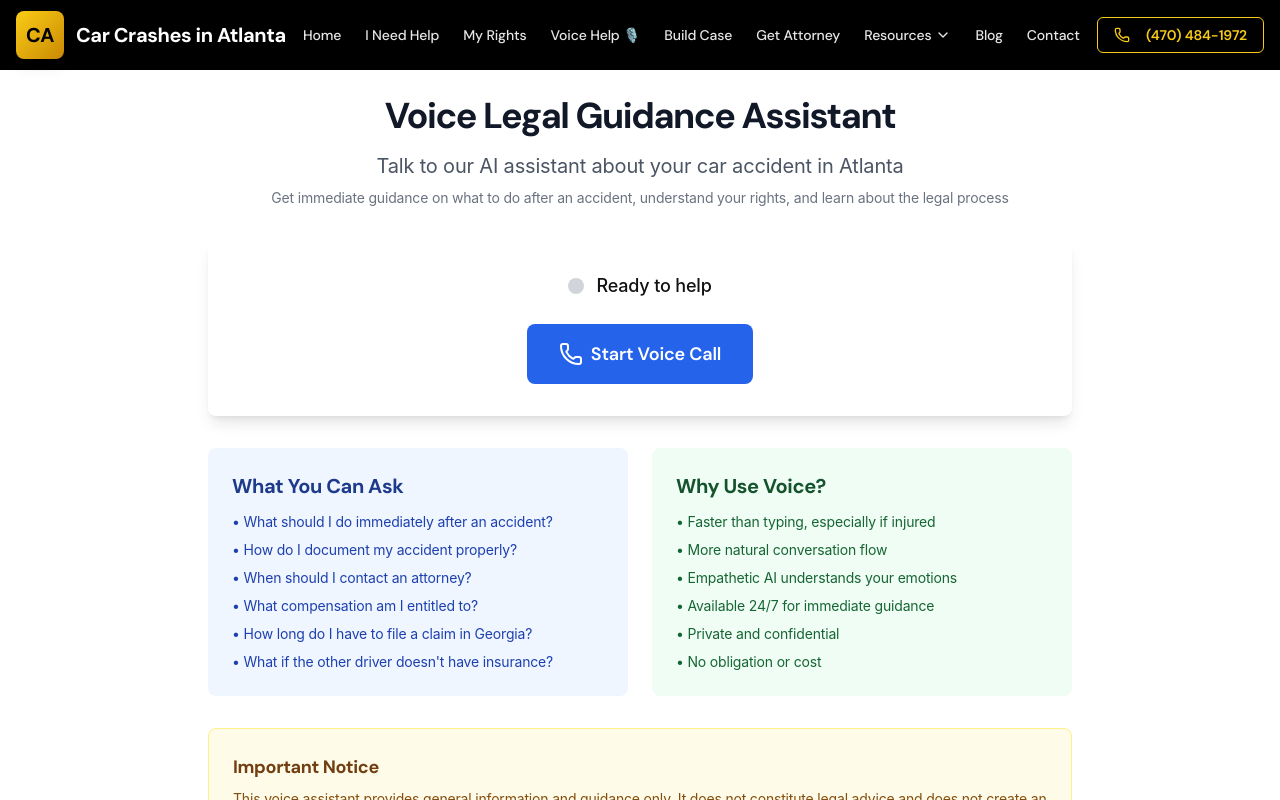
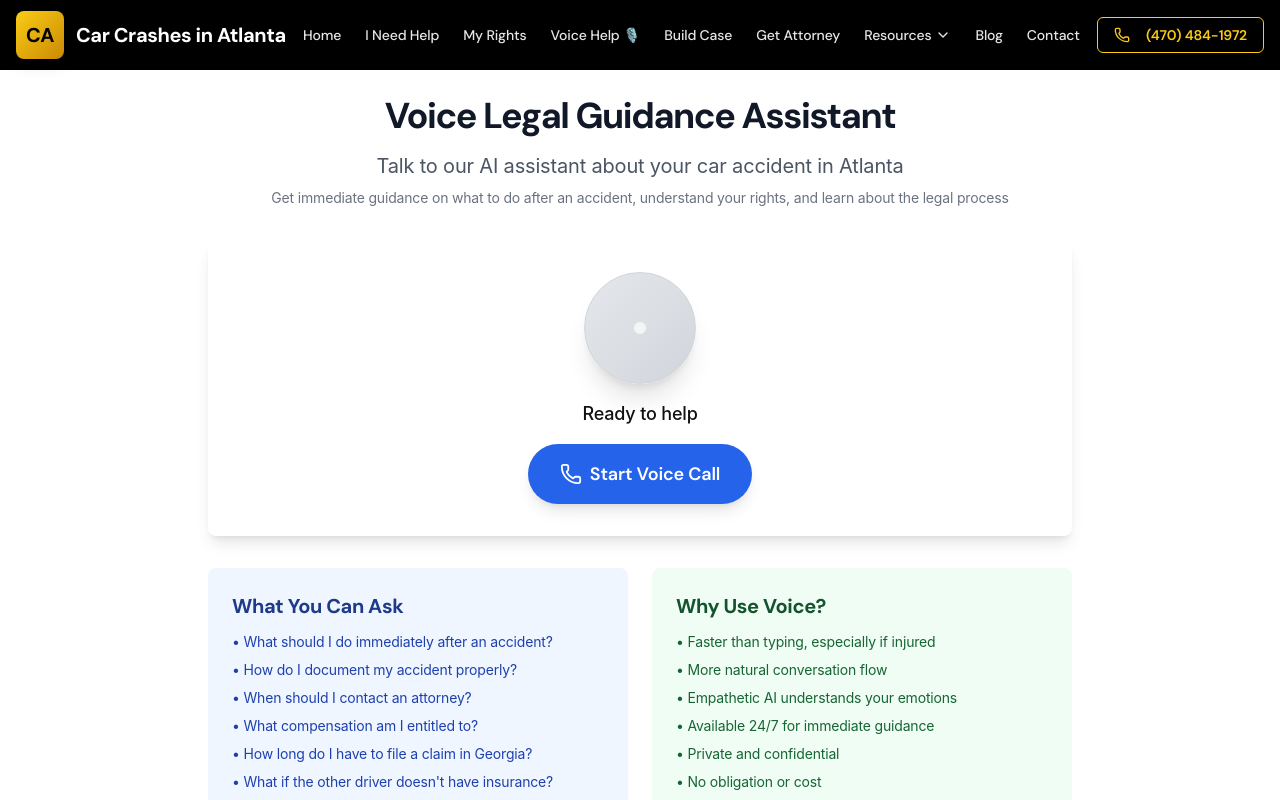
Before and after one commit to PaulWallaceATL/carcrashatl, a Next.js app: page /voice-assistant in a window 1280 px wide. Shown: the top 800 px of the page. Built offline with nearby package versions, Linux system fonts and the light colour scheme.

Commit message:
Voice UI: add speaking/listening orb, single start/end button, proactive greeting

```diff
--- a/src/components/voice/voice-assistant.tsx
+++ b/src/components/voice/voice-assistant.tsx
@@ -1,7 +1,7 @@
 'use client';
 
 import React, { useState, useEffect, useRef } from 'react';
-import { Mic, MicOff, Phone, PhoneOff, Volume2, VolumeX } from 'lucide-react';
+import { Mic, MicOff, Phone, PhoneOff } from 'lucide-react';
 
 interface Message {
   role: 'user' | 'assistant';
@@ -16,6 +16,7 @@ export function VoiceAssistant() {
   const [messages, setMessages] = useState<Message[]>([]);
   const [status, setStatus] = useState<string>('Ready to help');
   const [error, setError] = useState<string>('');
+  const [isAssistantSpeaking, setIsAssistantSpeaking] = useState(false);
 
   const socketRef = useRef<WebSocket | null>(null);
   const mediaRecorderRef = useRef<MediaRecorder | null>(null);
@@ -128,6 +129,12 @@ Remember: You're here to educate and guide, not to practice law. Always encourag
           systemPrompt: SYSTEM_PROMPT,
         }));
 
+        // Proactive greeting
+        socketRef.current?.send(JSON.stringify({
+          type: 'assistant_input',
+          text: 'Hi, I am your voice legal guidance assistant. I\'m listening—how can I help you today?'
+        }));
+
         // Start recording
         mediaRecorderRef.current?.start(100); // Send data every 100ms
       };
@@ -189,6 +196,8 @@ Remember: You're here to educate and guide, not to practice law. Always encourag
       const source = audioContextRef.current.createBufferSource();
       source.buffer = audioBuffer;
       source.connect(audioContextRef.current.destination);
+      setIsAssistantSpeaking(true);
+      source.onended = () => setIsAssistantSpeaking(false);
       source.start();
     } catch (err) {
       console.error('Error playing audio:', err);
@@ -252,13 +261,36 @@ Remember: You're here to educate and guide, not to practice law. Always encourag
         </p>
       </div>
 
-      {/* Status Display */}
+      {/* Status Display + Voice Orb */}
       <div className="bg-white rounded-lg shadow-lg p-8 mb-6">
-        <div className="flex items-center justify-center mb-6">
-          <div className={`w-4 h-4 rounded-full mr-3 ${
-            isConnected ? 'bg-green-500 animate-pulse' : 'bg-gray-300'
-          }`} />
-          <span className="text-lg font-medium">{status}</span>
+        <div className="flex flex-col items-center gap-4 mb-4">
+          {/* Voice state orb */}
+          <div className="relative">
+            <div
+              className={`absolute -inset-4 rounded-full blur-2xl transition-opacity ${
+                isConnected ? (isAssistantSpeaking ? 'bg-yellow-400/40 opacity-90' : 'bg-emerald-400/30 opacity-70') : 'opacity-0'
+              }`}
+            />
+            <div
+              className={`relative w-28 h-28 rounded-full flex items-center justify-center shadow-xl border ${
+                isAssistantSpeaking
+                  ? 'bg-gradient-to-br from-yellow-300 to-orange-400 border-yellow-300'
+                  : isConnected
+                  ? 'bg-gradient-to-br from-emerald-300 to-teal-400 border-emerald-300'
+                  : 'bg-gradient-to-br from-gray-200 to-gray-300 border-gray-300'
+              }`}
+            >
+              {isAssistantSpeaking ? (
+                <div className="w-10 h-10 rounded-full bg-white/70 animate-ping" />
+              ) : isConnected ? (
+                <div className="w-3 h-3 rounded-full bg-white animate-pulse" />
+              ) : (
+                <div className="w-3 h-3 rounded-full bg-white/70" />
+              )}
+            </div>
+          </div>
+
+          <span className="text-lg font-medium">{isAssistantSpeaking ? 'Speaking…' : status}</span>
         </div>
 
         {error && (
@@ -272,35 +304,32 @@ Remember: You're here to educate and guide, not to practice law. Always encourag
           </div>
         )}
 
-        {/* Control Buttons */}
-        <div className="flex justify-center gap-4">
+        {/* Controls: single primary button + compact mute */}
+        <div className="flex items-center justify-center gap-4">
           {!isConnected ? (
             <button
               onClick={connectToVoiceAssistant}
-              className="flex items-center gap-2 px-8 py-4 bg-blue-600 text-white rounded-lg hover:bg-blue-700 transition-colors text-lg font-semibold"
+              className="flex items-center gap-2 px-8 py-4 bg-blue-600 text-white rounded-full hover:bg-blue-700 transition-colors text-lg font-semibold shadow-lg"
             >
-              <Phone size={24} />
+              <Phone size={22} />
               Start Voice Call
             </button>
           ) : (
             <>
               <button
                 onClick={toggleMute}
-                className={`flex items-center gap-2 px-6 py-4 rounded-lg transition-colors ${
-                  isMuted
-                    ? 'bg-yellow-500 text-white hover:bg-yellow-600'
-                    : 'bg-gray-200 text-gray-700 hover:bg-gray-300'
+                className={`p-4 rounded-full border transition-colors ${
+                  isMuted ? 'bg-yellow-500 text-white border-yellow-600 hover:bg-yellow-600' : 'bg-white text-gray-700 border-gray-300 hover:bg-gray-100'
                 }`}
+                aria-label={isMuted ? 'Unmute microphone' : 'Mute microphone'}
               >
-                {isMuted ? <MicOff size={24} /> : <Mic size={24} />}
-                {isMuted ? 'Unmute' : 'Mute'}
+                {isMuted ? <MicOff size={20} /> : <Mic size={20} />}
               </button>
-
               <button
                 onClick={disconnect}
-                className="flex items-center gap-2 px-6 py-4 bg-red-600 text-white rounded-lg hover:bg-red-700 transition-colors"
+                className="flex items-center gap-2 px-8 py-4 bg-red-600 text-white rounded-full hover:bg-red-700 transition-colors text-lg font-semibold shadow-lg"
               >
-                <PhoneOff size={24} />
+                <PhoneOff size={22} />
                 End Call
               </button>
             </>
```
